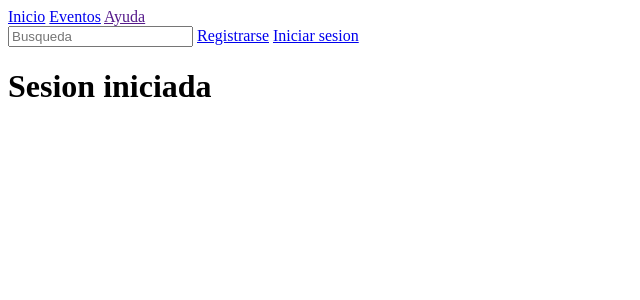
After one commit to al192966/Tickets_Project, a Django app: page /signin/ in a window 1280 px wide. The commit adds this page. Shown: the top 300 px of the page, without its empty margins (0-640 px from the left). Run offline with Django 4.2, Linux system fonts and the light colour scheme.

Commit message:
se ha agregado navegacion entre paginas

```diff
--- /dev/null
+++ b/TicketOn/Templates/Conex.html
@@ -0,0 +1,36 @@
+<!DOCTYPE html>
+<html lang="en">
+<head>
+    <meta charset="UTF-8">
+    <meta name="viewport" content="width=device-width, initial-scale=1.0">
+    <title>Ticket Jaeger</title>
+</head>
+<body>
+    <header>
+        <diV id="main-nav_1">
+            <nav class="main-nav">
+                <a href="/">Inicio</a>
+                <a href="/eventos">Eventos</a>
+                <a href="">Ayuda</a>
+            </nav>
+        </div>
+        <div id="main-nav_2">
+            <nav class="main-nav">
+                <input id="barra" type="text" placeholder="Busqueda">
+
+                {% if user.is_authenticated %}
+                <a href="/logout">Cerrar sesion</a>
+                {% else %}
+                <a href="/signup">Registrarse</a>
+                <a href="/signin">Iniciar sesion</a>
+                {% endif %}
+            </nav>
+        </div>
+
+    </header>
+
+    {% block content %}
+    {% endblock %}
+
+</body>
+</html>
--- /dev/null
+++ b/TicketOn/Templates/Eventos.html
@@ -0,0 +1,5 @@
+{% extends 'Conex.html' %}
+
+{% block content %}
+<h1>EVENTOS</h1>
+{% endblock %}
--- a/TicketOn/Templates/login.html
+++ b/TicketOn/Templates/login.html
@@ -1,7 +1,10 @@
+{% extends 'Conex.html' %}
+
+{% block content %}
 <h1>
     Sign Up
 </h1>
-
+{{error}}
 <form action="/signup/" method="post">
    {% csrf_token%}
     {{form.as_p}}
@@ -10,3 +13,4 @@
         Registrar
     </button>
 </form>
+{% endblock %}
--- /dev/null
+++ b/TicketOn/Templates/signin.html
@@ -0,0 +1,5 @@
+{% extends 'Conex.html' %}
+
+{% block content %}
+<h1>Sesion iniciada</h1>
+{% endblock %}
--- a/TicketOn/templates/index.html
+++ /dev/null
@@ -1 +0,0 @@
-<!--Archivo index-->
--- a/TicketOn/urls.py
+++ b/TicketOn/urls.py
@@ -3,5 +3,4 @@ from . import views
 
 urlpatterns = [
     path('', views.Home),
-    path('products/<product>',views.product_cat),
 ]
--- a/TicketOn/views.py
+++ b/TicketOn/views.py
@@ -1,31 +1,54 @@
-from django.shortcuts import render
+from sqlite3 import IntegrityError
+from django.shortcuts import render, redirect
 from django.http import HttpResponse
 from django.contrib.auth.forms import UserCreationForm
 from django.contrib.auth.models import User
+from django.contrib.auth import login, logout
 from django.http import HttpResponse
 
 # Create your views here.
 
+
 def Home(request):
     return render(request, 'Home.html')
+
 
 def index(request):
     return HttpResponse("Welcome to my website")
 
+
 def signup(request):
 
-
-    if request.method =='GET':
-        return render(request, 'login.html',{
+    if request.method == 'GET':
+        return render(request, 'login.html', {
             'form': UserCreationForm
         })
     else:
         if request.POST['password1'] == request.POST['password2']:
-            #registro de usuario
+            # registro de usuario
             try:
-                user = User.objects.create_user(username=request.POST['username'],password=request.POST['password1'])
+                user = User.objects.create_user(
+                    username=request.POST['username'], password=request.POST['password1'])
                 user.save()
-                return HttpResponse('Usario Creado Correctamente')
-            except:
-                return HttpResponse('Usuario ya existe')
-        return HttpResponse ('Las contraseñas no coinciden'),
+                login(request, user)
+                return redirect('eventos')
+            except IntegrityError:
+                return render(request, 'login.html', {
+                    'form': UserCreationForm,
+                    "error": 'Usuario ya existe'
+                })
+
+        return render(request, 'login.html', {
+            'form': UserCreationForm,
+            "error": 'Contraseñas no coinciden'
+        })
+
+def eventos(request):
+    return render (request,'Eventos.html')
+
+def CS(request):
+    logout(request)
+    return redirect('home')
+
+def IS(request):
+    return render (request, 'signin.html')
--- a/Tickets_Project/urls.py
+++ b/Tickets_Project/urls.py
@@ -23,5 +23,9 @@ urlpatterns = [
     path('admin/', admin.site.urls),
     path('',include("TicketOn.urls")),
     path('', views.Home, name = 'home'),
-    path('signup/', views.signup, name = 'signup')
+    path('signup/', views.signup, name = 'signup'),
+    path('eventos/', views.eventos, name = 'eventos'),
+    path('logout/', views.CS, name = 'logout'),
+    path('signin/', views.IS, name = 'signin')
+
 ]
```
Also changed, not shown: TicketOn/Templates/Home.html (+5 -15 lines), db.sqlite3.
